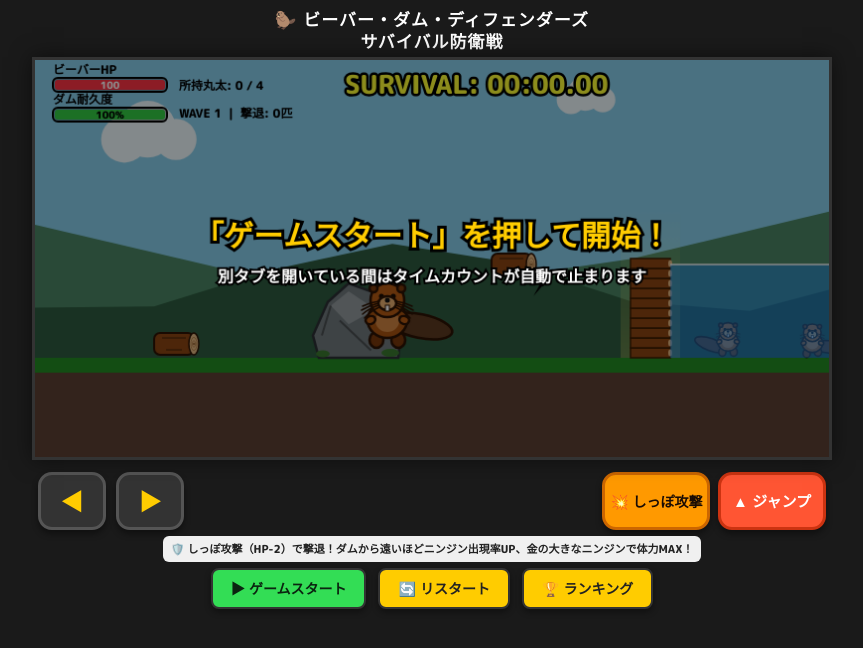
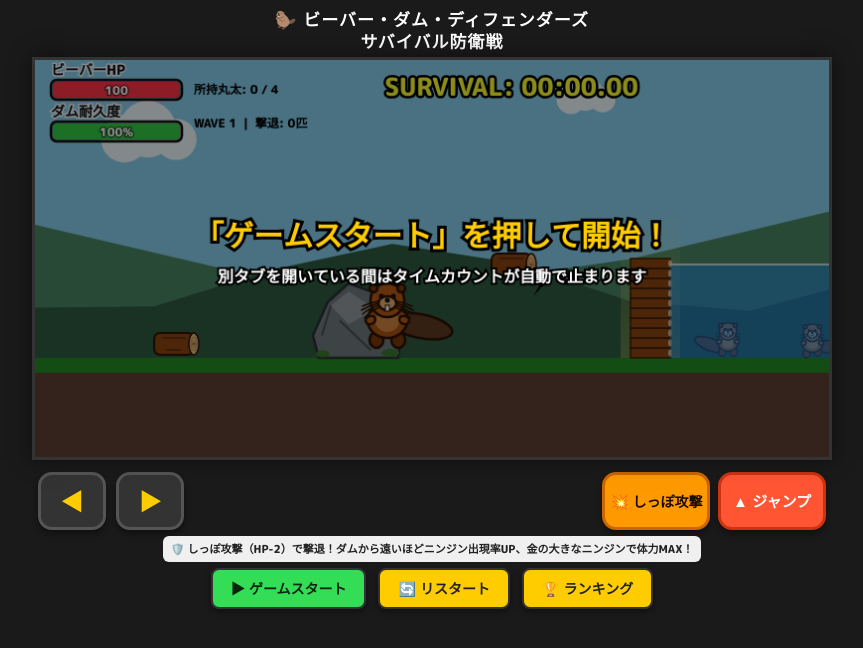
Before and after one commit to kuzukago1-lab/beaver-game2-beaver-dam-defenders, a plain HTML site: page index.html in a window 1280 px wide. Shown: the whole page, without its empty margins (208-1071 px from the left). Drawn offline with Linux system fonts and the light colour scheme; no server answers.

Commit message:
Update index.html

```diff
--- a/index.html
+++ b/index.html
@@ -2271,16 +2271,19 @@
            ========================================================= */
         function drawStatusBar(x, y, width, height, current, max, label, fillColor, centerText = null, textColor = "#ffffff") {
             ctx.save();
-            ctx.fillStyle = nightMode ? "#fff" : "#000";
-            ctx.font = "bold 12px 'M PLUS Rounded 1c', sans-serif";
+            ctx.font = "bold 14px 'M PLUS Rounded 1c', sans-serif";
             ctx.textAlign = "left";
-            ctx.fillText(label, x, y - 4);
-
-            ctx.fillStyle = "rgba(0, 0, 0, 0.25)";
-            ctx.strokeStyle = nightMode ? "#fff" : "#000";
-            ctx.lineWidth = 2;
-            ctx.beginPath();
-            ctx.roundRect(x, y, width, height, 5);
+            ctx.strokeStyle = nightMode ? "#000000" : "rgba(255, 255, 255, 0.85)";
+            ctx.lineWidth = 3;
+            ctx.strokeText(label, x, y - 5);
+            ctx.fillStyle = nightMode ? "#ffffff" : "#111111";
+            ctx.fillText(label, x, y - 5);
+
+            ctx.fillStyle = "rgba(0, 0, 0, 0.35)";
+            ctx.strokeStyle = nightMode ? "#ffffff" : "#111111";
+            ctx.lineWidth = 2.5;
+            ctx.beginPath();
+            ctx.roundRect(x, y, width, height, 6);
             ctx.fill();
             ctx.stroke();
 
@@ -2288,16 +2291,19 @@
             if (ratio > 0) {
                 ctx.fillStyle = fillColor;
                 ctx.beginPath();
-                ctx.roundRect(x + 2, y + 2, (width - 4) * ratio, height - 4, 3);
+                ctx.roundRect(x + 2, y + 2, (width - 4) * ratio, height - 4, 4);
                 ctx.fill();
             }
 
             if (centerText !== null) {
-                ctx.font = "bold 10px 'M PLUS Rounded 1c', sans-serif";
+                ctx.font = "bold 12px 'M PLUS Rounded 1c', sans-serif";
                 ctx.textAlign = "center";
                 ctx.textBaseline = "middle";
+                ctx.strokeStyle = "rgba(0, 0, 0, 0.65)";
+                ctx.lineWidth = 2.5;
+                ctx.strokeText(centerText, x + width / 2, y + height / 2 + 0.5);
                 ctx.fillStyle = textColor;
-                ctx.fillText(centerText, x + width / 2, y + height / 2);
+                ctx.fillText(centerText, x + width / 2, y + height / 2 + 0.5);
             }
             ctx.restore();
         }
@@ -2494,24 +2500,24 @@
                 });
             }
 
-            drawStatusBar(18, 18, 115, 14, hp, maxHp, "ビーバーHP", "#ff3344", String(Math.ceil(hp)), "#ffffff");
+            drawStatusBar(16, 20, 132, 20, hp, maxHp, "ビーバーHP", "#ff3344", String(Math.ceil(hp)), "#ffffff");
             let damBarColor = damHp <= 30 ? "#ff6600" : "#33cc44";
-            drawStatusBar(18, 48, 115, 14, damHp, maxDamHp, "ダム耐久度", damBarColor, Math.ceil(damHp) + "%", nightMode ? "#ffffff" : "#000000");
+            drawStatusBar(16, 62, 132, 20, damHp, maxDamHp, "ダム耐久度", damBarColor, Math.ceil(damHp) + "%", "#ffffff");
 
             ctx.fillStyle = nightMode ? "#fff" : "#000";
             ctx.font = "bold 12px 'M PLUS Rounded 1c', sans-serif";
             ctx.textAlign = "left";
-            ctx.fillText(`所持丸太: ${woodCount} / 4`, 145, 30);
-            ctx.fillText(`WAVE ${waveLevel}  |  撃退: ${killCount}匹`, 145, 58);
+            ctx.fillText(`所持丸太: ${woodCount} / 4`, 160, 34);
+            ctx.fillText(`WAVE ${waveLevel}  |  撃退: ${killCount}匹`, 160, 68);
 
             ctx.save();
             ctx.textAlign = "center";
-            ctx.font = "bold 26px 'M PLUS Rounded 1c', sans-serif";
+            ctx.font = "bold 25px 'M PLUS Rounded 1c', sans-serif";
             ctx.fillStyle = "#ffff33";
             ctx.strokeStyle = "#000000";
             ctx.lineWidth = 5;
-            ctx.strokeText("SURVIVAL: " + formatTime(survivalTimeMs), canvas.width / 2 + 45, 34);
-            ctx.fillText("SURVIVAL: " + formatTime(survivalTimeMs), canvas.width / 2 + 45, 34);
+            ctx.strokeText("SURVIVAL: " + formatTime(survivalTimeMs), canvas.width / 2 + 80, 36);
+            ctx.fillText("SURVIVAL: " + formatTime(survivalTimeMs), canvas.width / 2 + 80, 36);
             ctx.restore();
 
             if (damX - cameraX > canvas.width - 30) {
```
